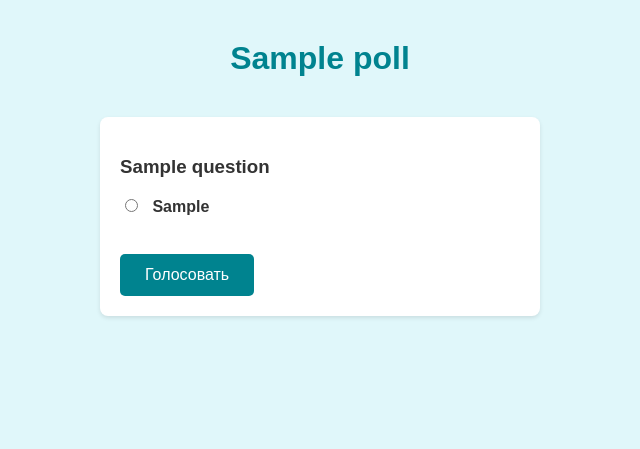
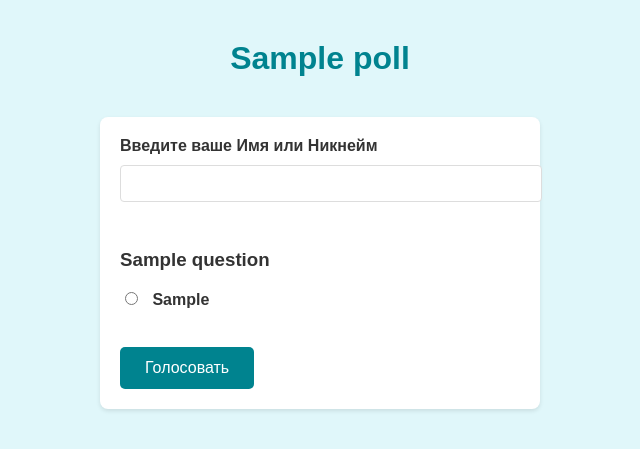
Before and after one commit to 111KartoFan111/question_form, a Flask app: page /poll/1 in a window 1280 px wide. Shown: the top 449 px of the page, without its empty margins (320-960 px from the left). Run offline with Flask 3, Linux system fonts and the light colour scheme; tables that the repository leaves empty hold one stand-in row (values such as "Sample post").

Commit message:
Update poll.html

```diff
--- a/templates/poll.html
+++ b/templates/poll.html
@@ -2,12 +2,15 @@
 <html lang="en">
 <head>
     <meta charset="UTF-8">
-    <title>{{ poll['question'] }}</title>
+    <title>Web Application/Poll</title>
     <link rel="stylesheet" type="text/css" href="{{ url_for('static', filename='styles.css') }}">
 </head>
 <body>
     <h1>{{ poll['title'] }}</h1>
     <form method="post">
+        <label for="nickname">Введите ваше Имя или Никнейм</label>
+        <input type="text" id="nickname" name="nickname" required>
+        <br><br>
         {% for question in questions %}
             <h3>{{ question['question'] }}</h3>
             {% for choice in choices[question['id']] %}
```
